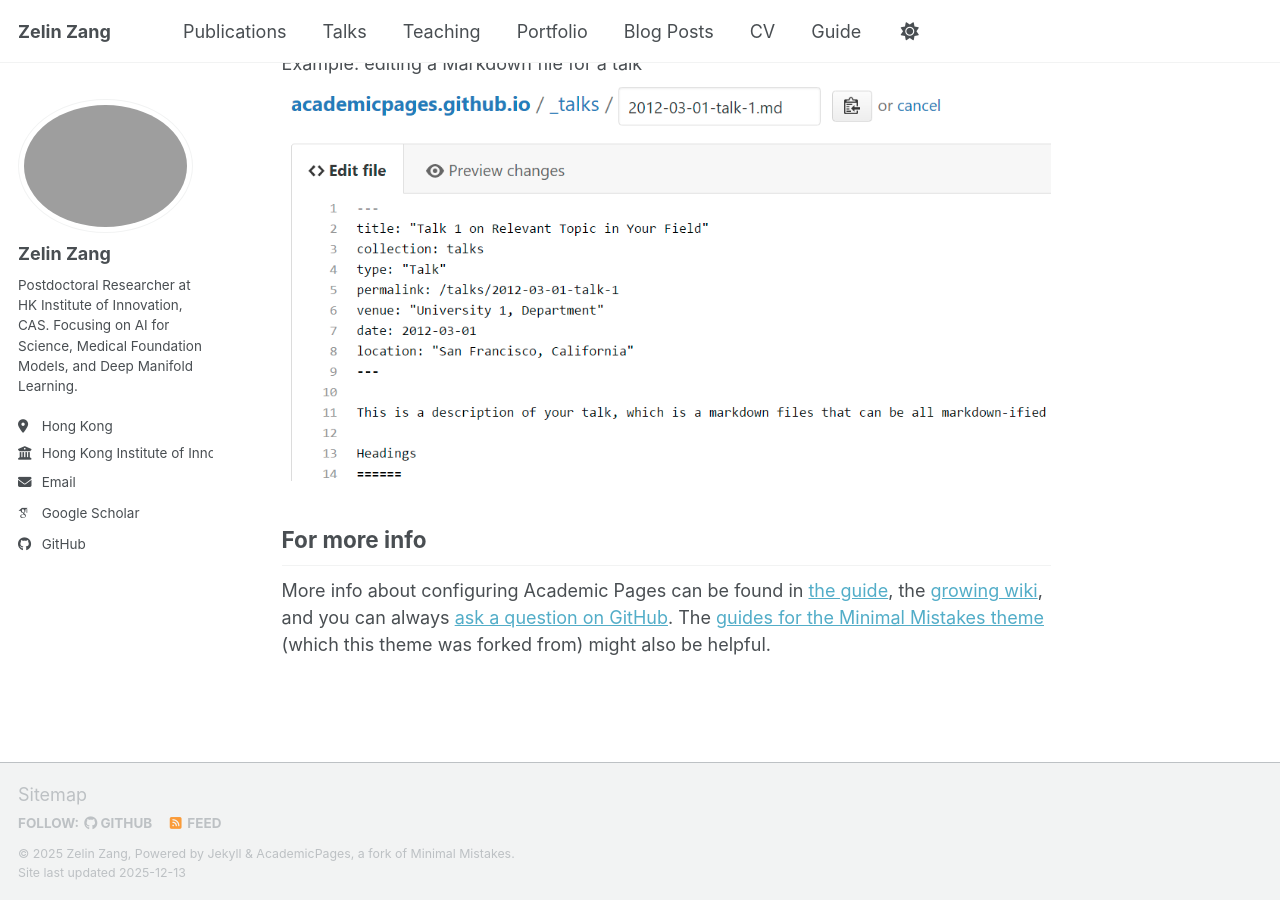
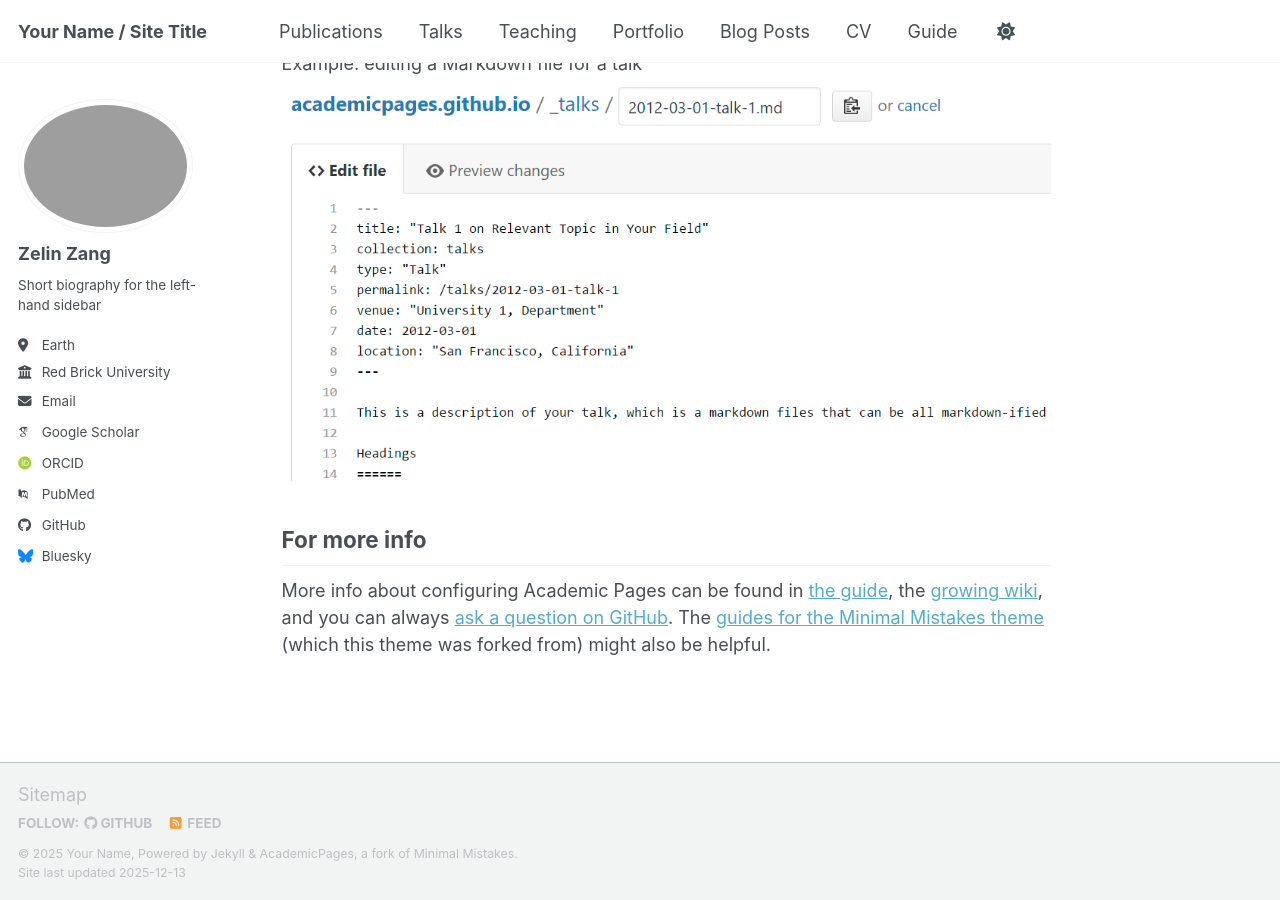
Before and after one commit to zangzelin/zangzelin.github.io, a Jekyll site: the page built from _pages/about.md, in a window 1280 px wide and 900 px high, scrolled down 2718 px. Built offline with Jekyll 4.4.1, drawn with Linux system fonts in a browser that asks for light colours; some web fonts are replaced; a script bundle is joined from its source files by our own code; library files that are not in the unit come from our copies.

Commit message:
auto push

```diff
--- a/_config.yml
+++ b/_config.yml
@@ -9,39 +9,39 @@
 # Basic Site Settings
 locale                   : "en-US"
 site_theme               : "default" # Currently available options are "default", "air"
-title                    : "Zelin Zang"
+title                    : "Your Name / Site Title"
 title_separator          : "-"
-name                     : &name "Zelin Zang"
-description              : &description "Zelin Zang's academic portfolio - AI Foundation & AI for Science"   # Update this with a general description of your site, this is the default if not overridden by a page
-url                      : https://zelinzang.github.io # The base hostname & protocol for your site e.g. "https://[your GitHub username].github.io",
+name                     : &name "Your Name"
+description              : &description "Your Name's academic portfolio"   # Update this with a general description of your site, this is the default if not overridden by a page
+url                      : https://academicpages.github.io # The base hostname & protocol for your site e.g. "https://[your GitHub username].github.io",
                                                            # or if you already have some other page hosted on Github then use "https://[your GitHub username].github.io/[Your Repo Name]"
 baseurl                  : "" # the subpath of your site, e.g. "/blog"
-repository               : "zelinzang/zelinzang.github.io"
+repository               : "academicpages/academicpages.github.io"
 
 # Site Author - The following control what appear as part of the author content on the side bar.
 #               If a field is blank the icon and link will not appear, otherwise it will be shown.
 #               Additional customization can be done by editing /_includes/author-profile.html
 author:
   # Biographic information
-  avatar           : "profile.png" # Ensure you upload an image named profile.png to your images folder
+  avatar           : "profile.png"
   name             : "Zelin Zang"
   pronouns         : # example: "she/her"
-  bio              : "Postdoctoral Researcher at HK Institute of Innovation, CAS. Focusing on AI for Science, Medical Foundation Models, and Deep Manifold Learning."
-  location         : "Hong Kong"
-  employer         : "Hong Kong Institute of Innovation, CAS"
+  bio              : "Short biography for the left-hand sidebar"
+  location         : "Earth"
+  employer         : "Red Brick University"
   uri              : # URL
-  email            : "zangzelin@gmail.com"
+  email            : "none@example.org"
 
   # Academic websites
   academia         : # URL
   arxiv            : # URL - Update with the correct link to your profile
-  googlescholar    : "https://scholar.google.com/citations?user=foERjnQAAAAJ&hl=zh-CN"
+  googlescholar    : "https://scholar.google.com/citations?user=PS_CX0AAAAAJ"
   inspire-hep      : # URL
   impactstory      : # URL
-  orcid            : # "https://orcid.org/yourorcidurl" (Add if you have one)
+  orcid            : "https://orcid.org/yourorcidurl"
   semantic         : # URL
   ssrn             : # URL
-  pubmed           : # URL
+  pubmed           : "https://www.ncbi.nlm.nih.gov/pubmed/?term=john+snow"
   researchgate     : # URL
   scopus           : # URL
   zotero           : # URL
@@ -51,13 +51,13 @@ author:
   bitbucket        : # Username - Update with your username on the site
   codepen          : # Username
   dribbble         : # Username
-  github           : "zelinzang"
+  github           : "academicpages"
   kaggle           : # Username
   stackoverflow    : # User number or user number and name (i.e., use "1" or "1/jeff-atwood")
 
   # Social media
   artstation       : # Username
-  bluesky          : # Replace this with you Bluesky username
+  bluesky          : "bsky.app" # Replace this with you Bluesky username
   facebook         : # Username
   flickr           : # Username
   foursquare       : # Username
@@ -148,11 +148,10 @@ og_description           :  # Social media default site image description
 # For specifying social profiles
 # - https://developers.google.com/structured-data/customize/social-profiles
 social:
-  type                   : Person # Person or Organization (defaults to Person)
-  name                   : "Zelin Zang" # If the user or organization name differs from the site's name
+  type                   : # Person or Organization (defaults to Person)
+  name                   : # If the user or organization name differs from the site's name
   links: # An array of links to social media profiles
-    - "https://scholar.google.com/citations?user=foERjnQAAAAJ&hl=zh-CN"
-    - "https://github.com/zelinzang"
+
 
 # Analytics
 analytics:
```
